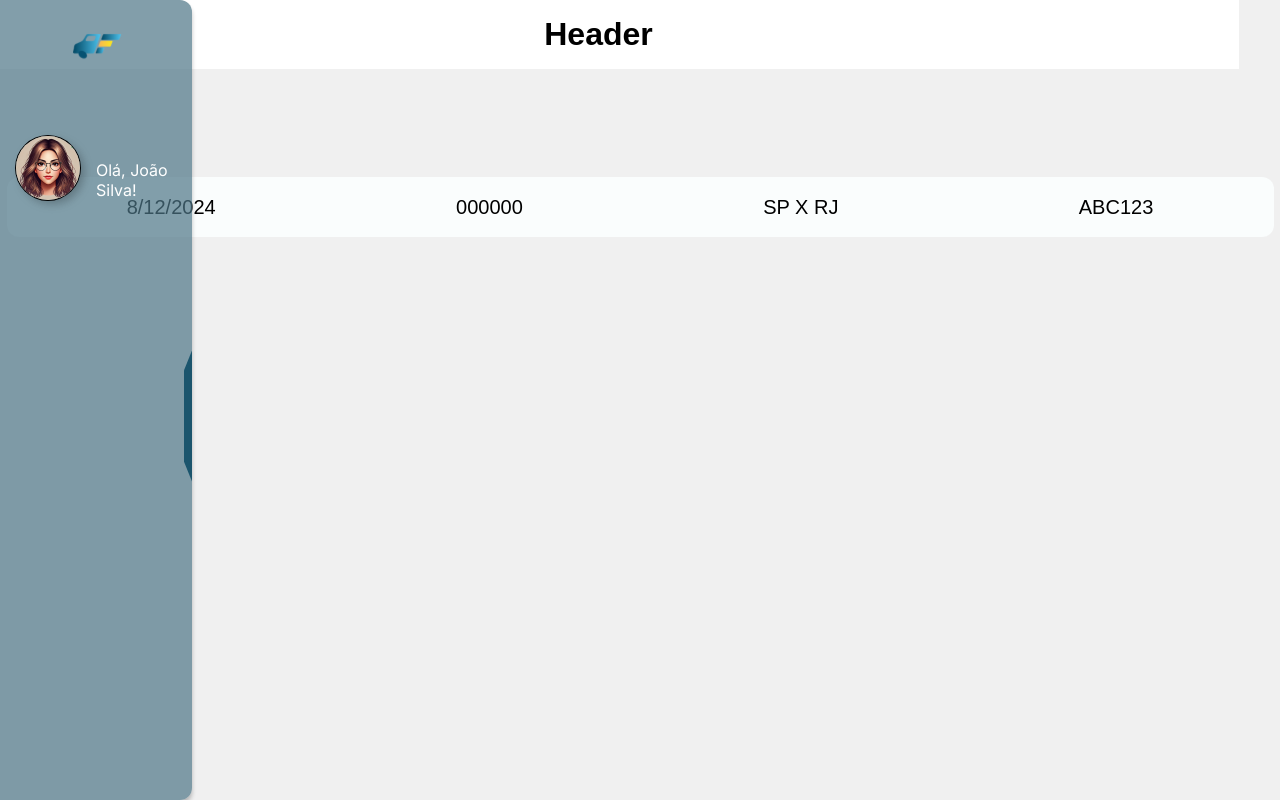
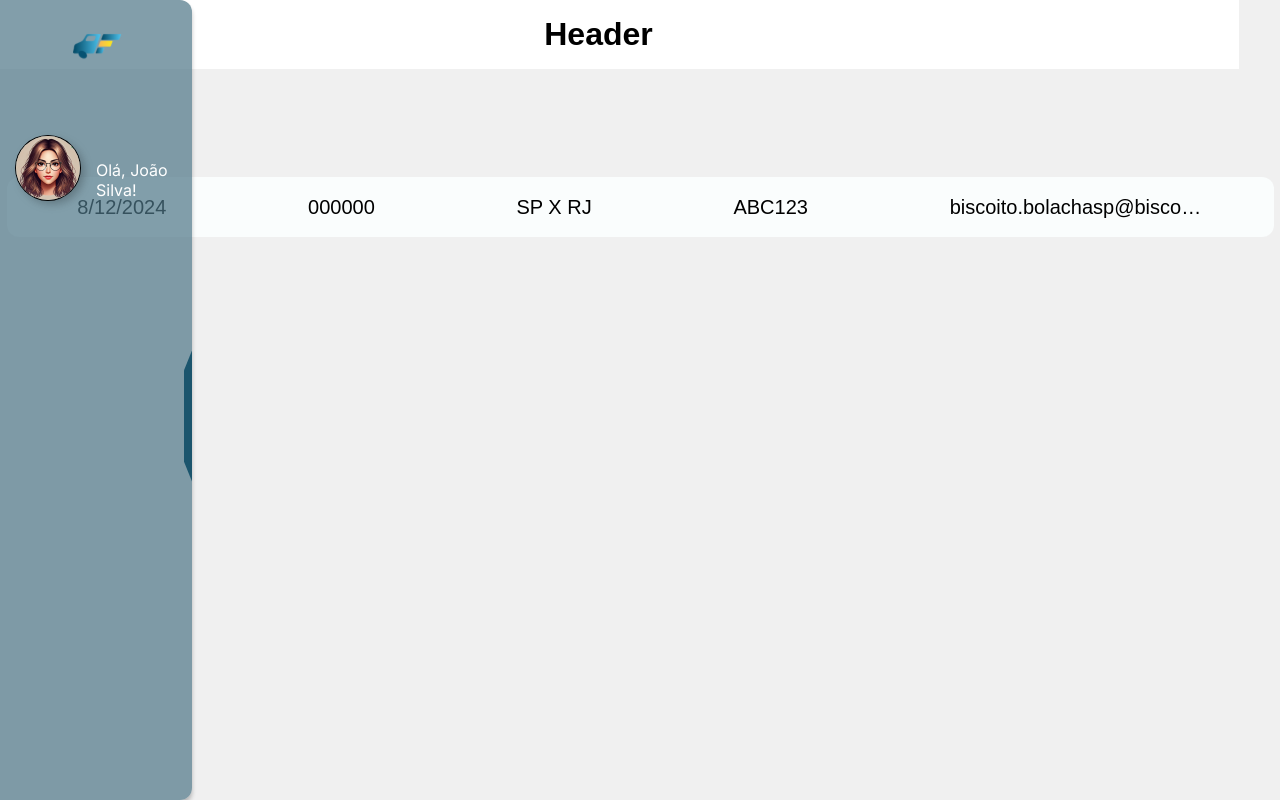
Before and after one commit to fretador/fretador-mesa, a Next.js app: page /canva in a window 1280 px wide. Shown: the top 800 px of the page. Built offline with nearby package versions, Linux system fonts and the light colour scheme.

Commit message:
feat: add CustomerEmail component and unit test

```diff
--- /dev/null
+++ b/src/components/Row/CustomerEmail/customerEmail.module.css
@@ -0,0 +1,11 @@
+.container {
+  display: flex;
+  align-items: center;
+}
+
+.email {
+  max-width: 253px;
+  white-space: nowrap;
+  overflow: hidden;
+  text-overflow: ellipsis;
+}
--- /dev/null
+++ b/src/components/Row/CustomerEmail/index.tsx
@@ -0,0 +1,16 @@
+import React from "react";
+import styles from './customerEmail.module.css';
+
+interface CustomerEmailProps {
+  email: string;
+}
+
+const CustomerEmail = ({ email }: CustomerEmailProps) => {
+  return (
+    <div className={styles.container}>
+      <p className={styles.email}>{email}</p>
+    </div>
+  );
+};
+
+export default CustomerEmail;
--- a/src/components/Row/index.tsx
+++ b/src/components/Row/index.tsx
@@ -5,6 +5,7 @@ import FreightDate from "./FreightDate";
 import Route from "./Route";
 import RowRoot from "./RowRoot";
 import FreightStatus from "./FreightStatus";
+import CustomerEmail from "./CustomerEmail";
 
 export const Row = {
   Root: RowRoot,
@@ -13,5 +14,6 @@ export const Row = {
   Route: Route,
   Cte: Cte,
   Driver: Driver,
+  CustomerEmail: CustomerEmail,
   FreightStatus: FreightStatus
 };
--- a/src/pages/canva/index.tsx
+++ b/src/pages/canva/index.tsx
@@ -30,6 +30,7 @@ const Canva: React.FC = () => {
               <Row.Cte cte="000000" />
               <Row.Route originState="SP" destinyState="RJ" />
               <Row.FreightCode code={"ABC123"} />
+              <Row.CustomerEmail email={'biscoito.bolachasp@biscoitosxablau.com.br'}/>
             </Row.Root>
           </Body>
         </div>
```
Also changed, not shown: 1 other file (tests, documents, lock files or other folders).
